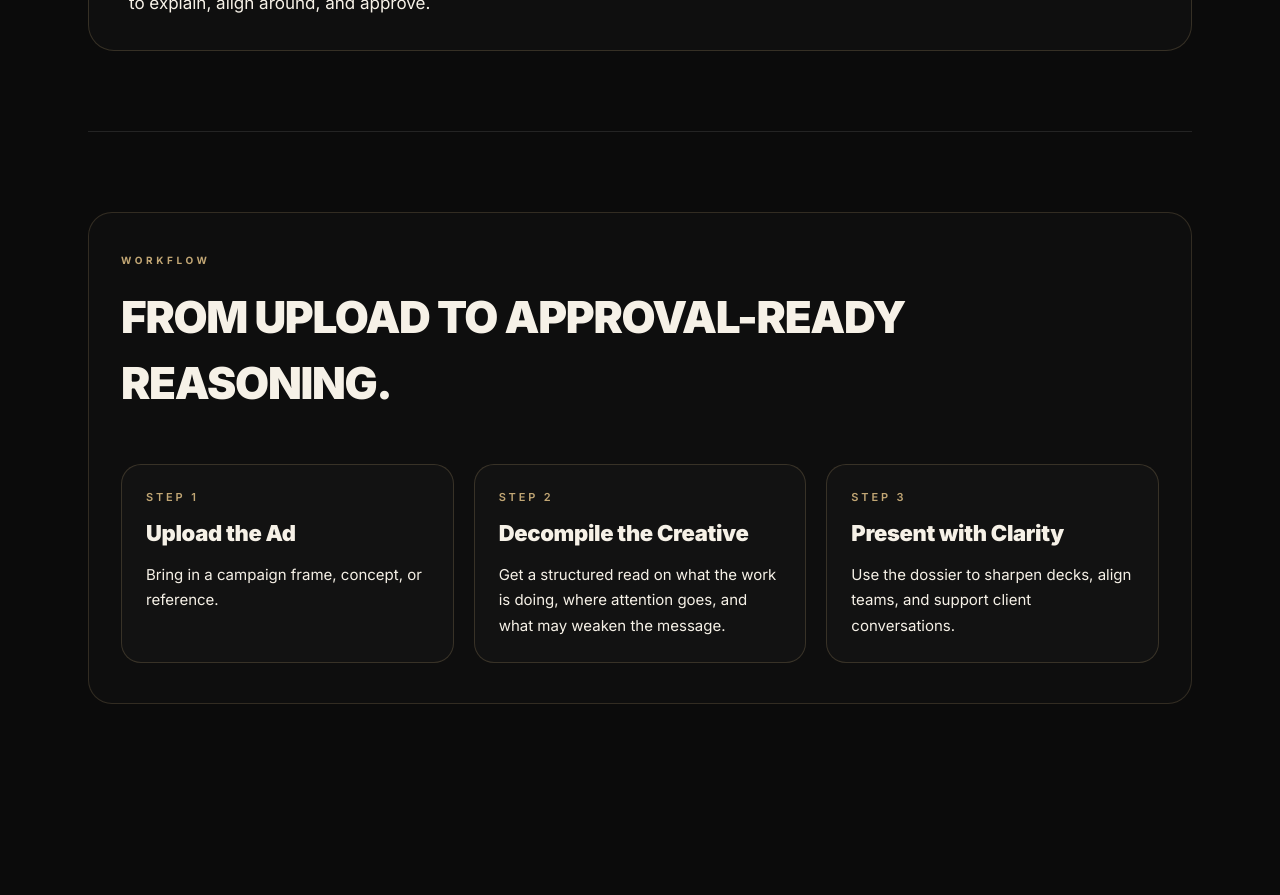
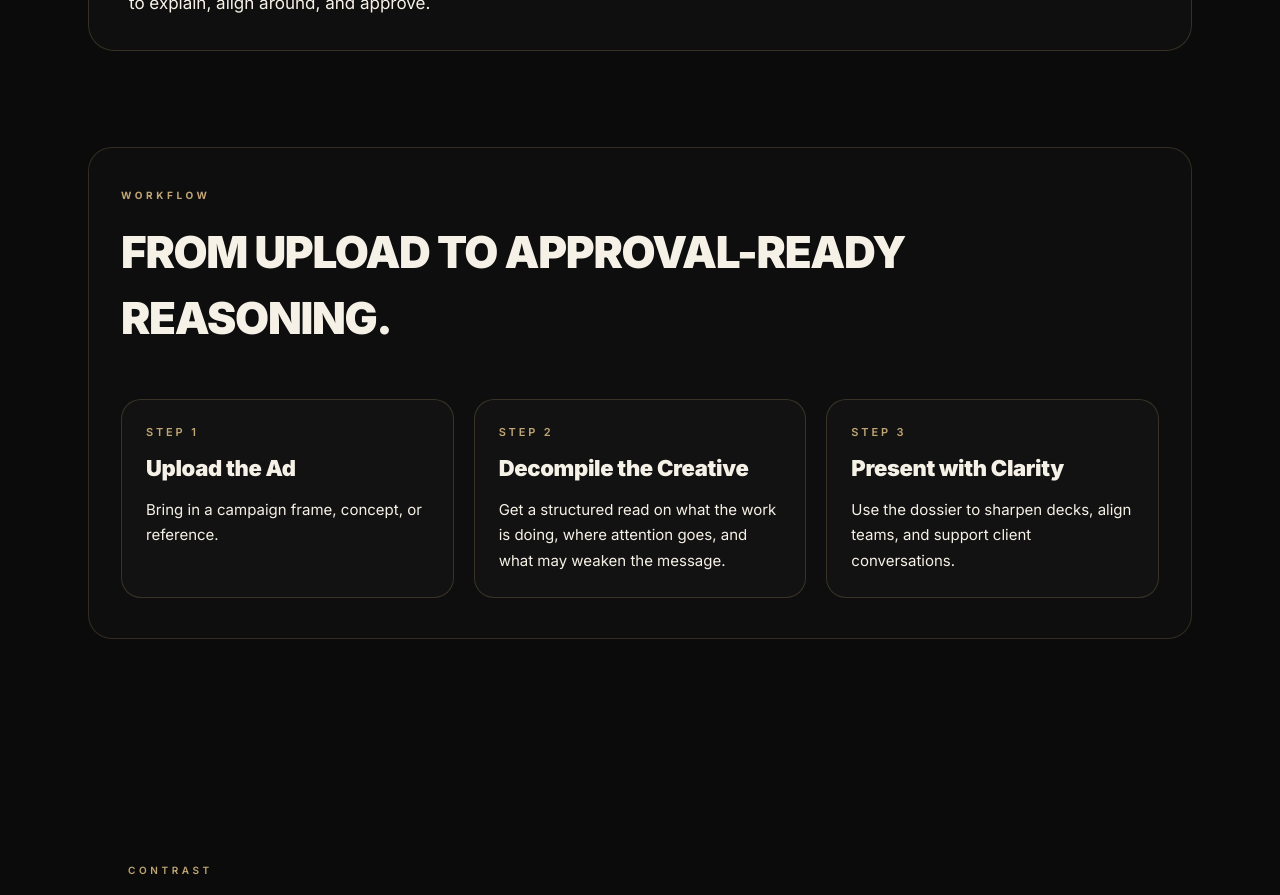
Before and after one commit to popvisly/visual-decompiler, a Next.js app: page / in a window 1280 px wide. Shown: the part 3800-4695 px from the top of the page. Built offline with nearby package versions, Linux system fonts and the light colour scheme; no server answers.

Commit message:
Remove Why-to-Workflow divider and rebalance spacing

```diff
--- a/src/components/marketing/HowItWorks.tsx
+++ b/src/components/marketing/HowItWorks.tsx
@@ -112,14 +112,12 @@ export default function HowItWorks() {
                     </p>
                 </motion.div>
 
-                <div className="mt-16 h-px w-full bg-white/10 lg:mt-20" />
-
                 <motion.div
                     initial={{ opacity: 0, y: 28 }}
                     whileInView={{ opacity: 1, y: 0 }}
                     viewport={{ once: true, margin: '-80px' }}
                     transition={{ duration: 0.85, delay: 0.12, ease: [0.16, 1, 0.3, 1] }}
-                    className="mt-16 rounded-[24px] border border-[rgba(193,166,116,0.20)] bg-white/[0.015] px-6 py-8 lg:mt-20 lg:px-8 lg:py-10"
+                    className="mt-20 rounded-[24px] border border-[rgba(193,166,116,0.20)] bg-white/[0.015] px-6 py-8 lg:mt-24 lg:px-8 lg:py-10"
                 >
                     <p className="mb-4 text-[10px] font-bold uppercase tracking-[0.36em] text-[#C1A674]">Workflow</p>
                     <h3 className="text-[34px] font-black uppercase tracking-[-0.03em] text-[#F6F1E7] md:text-[44px]">
```
